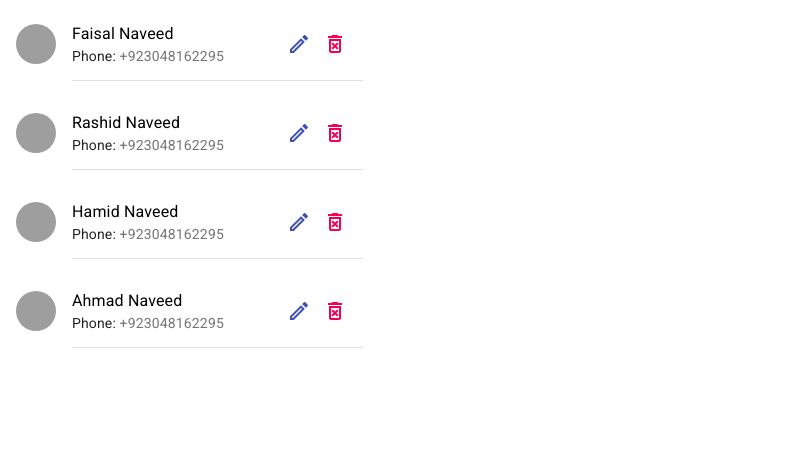
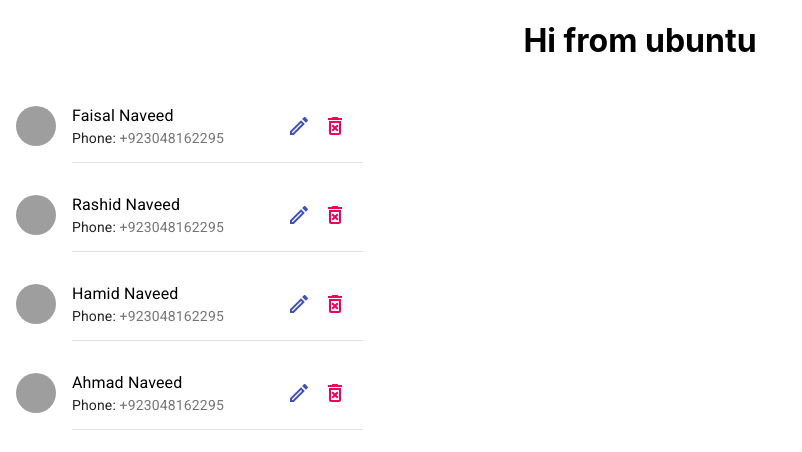
Before and after one commit to RashidNaveed/React-Contacts, a React (Create React App) app: page /#/ in a window 1280 px wide. Shown: the top 452 px of the page, without its empty margins (0-802 px from the left). Built offline with nearby package versions, Linux system fonts and the light colour scheme; grey boxes are pictures that could not be loaded.

Commit message:
on linux

```diff
--- a/src/containers/Contacts/Contact.js
+++ b/src/containers/Contacts/Contact.js
@@ -34,6 +34,7 @@ const Contact = (props) => {
   };
   return (
     <div>
+      <h1>Hi from ubuntu</h1>
       {props.contactData.length > 0 ? (
         props.contactData.map((contact, index) => (
           <List className={classes.root} key={index}>
```
